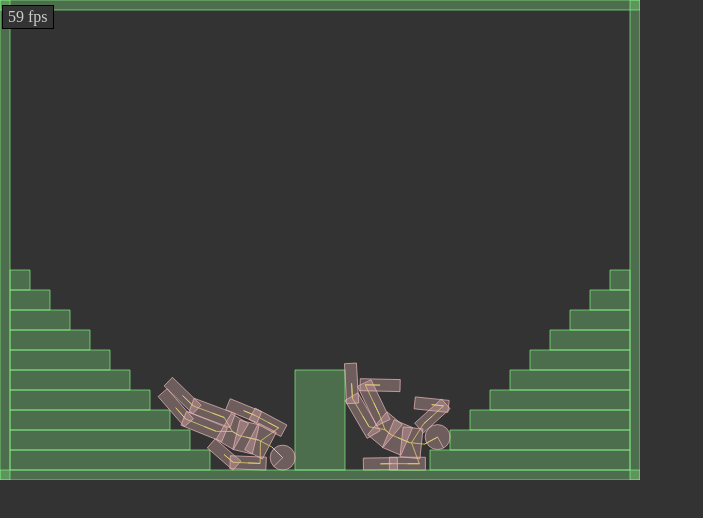
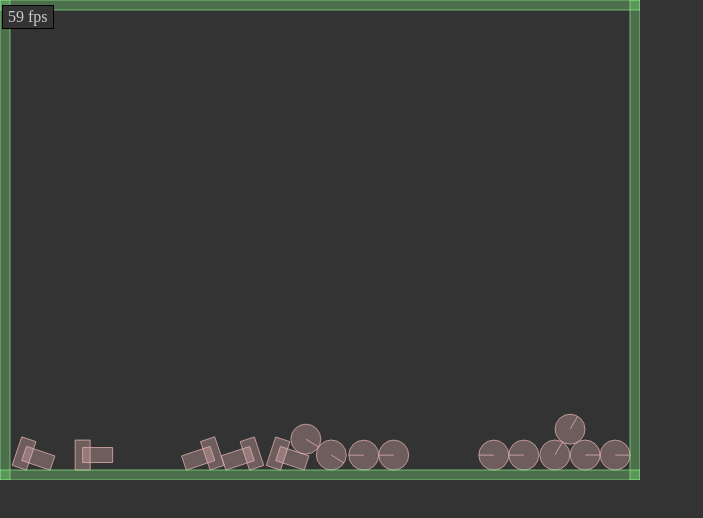
Before and after one commit to PixxxeL/box2d-js-port-fork, a plain HTML site: page examples/index.html in a window 1280 px wide. Shown: the whole page, without its empty margins (0-703 px from the left). Drawn offline with Linux system fonts and the light colour scheme.

Commit message:
Begin compound example

```diff
--- a/examples/index.html
+++ b/examples/index.html
@@ -7,6 +7,7 @@
         <script src="../src/fork/box2d.js"></script>
         <script src="scripts/utils.js"></script>
         <script src="scripts/ragdoll.js"></script>
+        <script src="scripts/compound.js"></script>
         <script src="scripts/crankgearspulley.js"></script>
         <script src="scripts/bridge.js"></script>
         <script src="scripts/stack.js"></script>
--- a/examples/scripts/compound.js
+++ b/examples/scripts/compound.js
@@ -1,55 +1,98 @@
 // Generated by CoffeeScript 1.7.1
+var compound, _compoundBasket, _compoundCircle, _compoundPoly, _compoundRect;
+
+_compoundPoly = function(i) {
+
+  /*
+  var points = [[-30, 0], [30, 0], [0, 15]];
+  var polySd1 = new b2PolyDef();
+  polySd1.vertexCount = points.length;
+  for (var i = 0; i < points.length; i++) {
+      polySd1.vertices[i].Set(points[i][0], points[i][1]);
+  }
+  polySd1.localRotation = 0.3524 * Math.PI;
+  var R1 = new b2Mat22(polySd1.localRotation);
+  polySd1.localPosition = b2Math.b2MulMV(R1, new b2Vec2(30, 0));
+  polySd1.density = 1.0;
+  var polySd2 = new b2PolyDef();
+  polySd2.vertexCount = points.length;
+  for (var i = 0; i < points.length; i++) {
+      polySd2.vertices[i].Set(points[i][0], points[i][1]);
+  }
+  polySd2.localRotation = -0.3524 * Math.PI;
+  var R2 = new b2Mat22(polySd2.localRotation);
+  polySd2.localPosition = b2Math.b2MulMV(R2, new b2Vec2(-30, 0));
+  var polyBd = new b2BodyDef();
+  polyBd.AddShape(polySd1);
+  polyBd.AddShape(polySd2);
+  polyBd.position.Set(x,y);
+   */
+};
+
+_compoundCircle = function(i) {
+  var bodyDef, circle, radius;
+  radius = 15;
+  bodyDef = new b2BodyDef;
+  circle = new b2CircleDef;
+  circle.density = 1;
+  circle.radius = radius;
+  circle.restitution = .2;
+  circle.localPosition.Set(-radius, 0);
+  bodyDef.AddShape(circle);
+  circle = new b2CircleDef;
+  circle.density = 1;
+  circle.radius = radius;
+  circle.restitution = .2;
+  circle.localPosition.Set(radius, 0);
+  bodyDef.AddShape(circle);
+  bodyDef.position.Set(Math.random() * radius * 2 + 480, 380 - i * radius * 2);
+  bodyDef.rotation = Math.random() * Math.PI * 2 - Math.PI;
+  return bodyDef;
+};
+
+_compoundRect = function(i) {
+  var bodyDef, height, shapeDef, width;
+  width = 15;
+  height = 30;
+  bodyDef = new b2BodyDef;
+  shapeDef = new b2BoxDef;
+  shapeDef.density = 1;
+  shapeDef.extents.Set(width * .5, height * .5);
+  shapeDef.restitution = .2;
+  shapeDef.localPosition.Set(-15, 0);
+  shapeDef.localRotation = Math.PI * .5;
+  bodyDef.AddShape(shapeDef);
+  shapeDef = new b2BoxDef;
+  shapeDef.density = 1;
+  shapeDef.extents.Set(width * .5, height * .5);
+  shapeDef.restitution = .2;
+  bodyDef.AddShape(shapeDef);
+  bodyDef.position.Set(Math.random() * height + 150, 380 - i * height);
+  bodyDef.rotation = Math.random() * Math.PI * 2 - Math.PI;
+  return bodyDef;
+};
+
+_compoundBasket = function() {};
+
+compound = function() {
+  var i, _i, _j, _results;
+  for (i = _i = 0; _i <= 4; i = ++_i) {
+    world.CreateBody(_compoundRect(i));
+  }
+  _compoundBasket();
+  _results = [];
+  for (i = _j = 0; _j <= 4; i = ++_j) {
+    _results.push(world.CreateBody(_compoundCircle(i)));
+  }
+  return _results;
+};
+
 
 /*
 var bd:b2BodyDef;
 var body:b2Body;
 var i:int;
 var x:Number;
-
-{
-    var cd1:b2CircleShape = new b2CircleShape();
-    cd1.SetRadius(15.0/m_physScale);
-    cd1.SetLocalPosition(new b2Vec2( -15.0 / m_physScale, 15.0 / m_physScale));
-
-    var cd2:b2CircleShape = new b2CircleShape();
-    cd2.SetRadius(15.0/m_physScale);
-    cd2.SetLocalPosition(new b2Vec2(15.0 / m_physScale, 15.0 / m_physScale));
-
-    bd = new b2BodyDef();
-    bd.type = b2Body.b2_dynamicBody;
-
-    for (i = 0; i < 5; ++i)
-    {
-        x = 320.0 + b2Math.RandomRange(-3.0, 3.0);
-        bd.position.Set((x + 150.0)/m_physScale, (31.5 + 75.0 * -i + 300.0)/m_physScale);
-        bd.angle = b2Math.RandomRange(-Math.PI, Math.PI);
-        body = m_world.CreateBody(bd);
-        body.CreateFixture2(cd1, 2.0);
-        body.CreateFixture2(cd2, 0.0);
-    }
-}
-
-{
-    var pd1:b2PolygonShape = new b2PolygonShape();
-    pd1.SetAsBox(7.5/m_physScale, 15.0/m_physScale);
-
-    var pd2:b2PolygonShape = new b2PolygonShape();
-    pd2.SetAsOrientedBox(7.5/m_physScale, 15.0/m_physScale, new b2Vec2(0.0, -15.0/m_physScale), 0.5 * Math.PI);
-
-    bd = new b2BodyDef();
-    bd.type = b2Body.b2_dynamicBody;
-
-    for (i = 0; i < 5; ++i)
-    {
-        x = 320.0 + b2Math.RandomRange(-3.0, 3.0);
-        bd.position.Set((x - 150.0)/m_physScale, (31.5 + 75.0 * -i + 300)/m_physScale);
-        bd.angle = b2Math.RandomRange(-Math.PI, Math.PI);
-        body = m_world.CreateBody(bd);
-        body.CreateFixture2(pd1, 2.0);
-        body.CreateFixture2(pd2, 2.0);
-    }
-}
-
 {
     var xf1:b2Transform = new b2Transform();
     xf1.R.Set(0.3524 * Math.PI);
--- a/examples/scripts/main.js
+++ b/examples/scripts/main.js
@@ -138,7 +138,7 @@ keyDown = function(e) {
 };
 
 getExamples = function() {
-  return [ragdoll, crankGearsPulley, bridge, stack, pendulum, simple];
+  return [compound, ragdoll, crankGearsPulley, bridge, stack, pendulum, simple];
 };
 
 setCurrentExampleIndex = function(step) {
```
Also changed, not shown: 3 other files.
